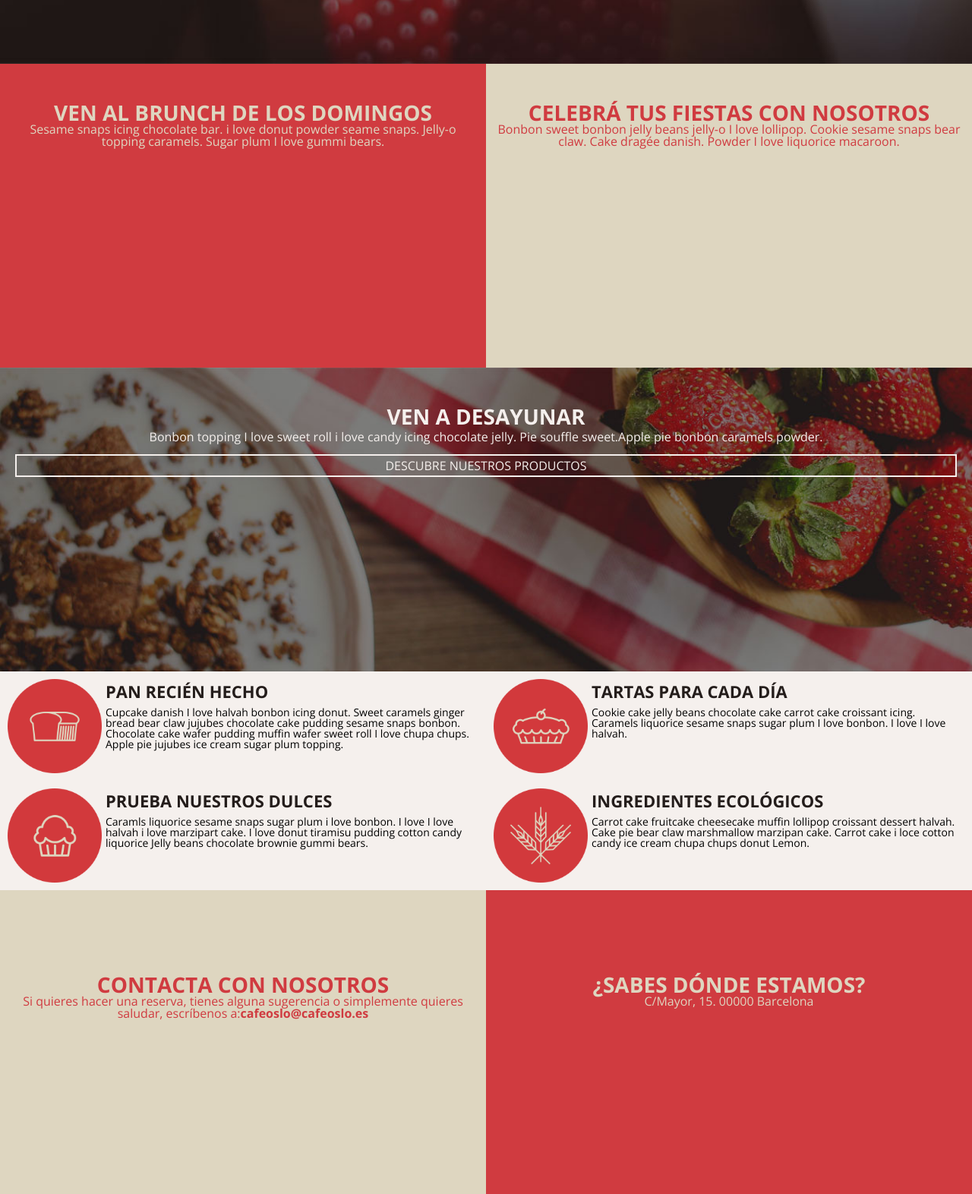
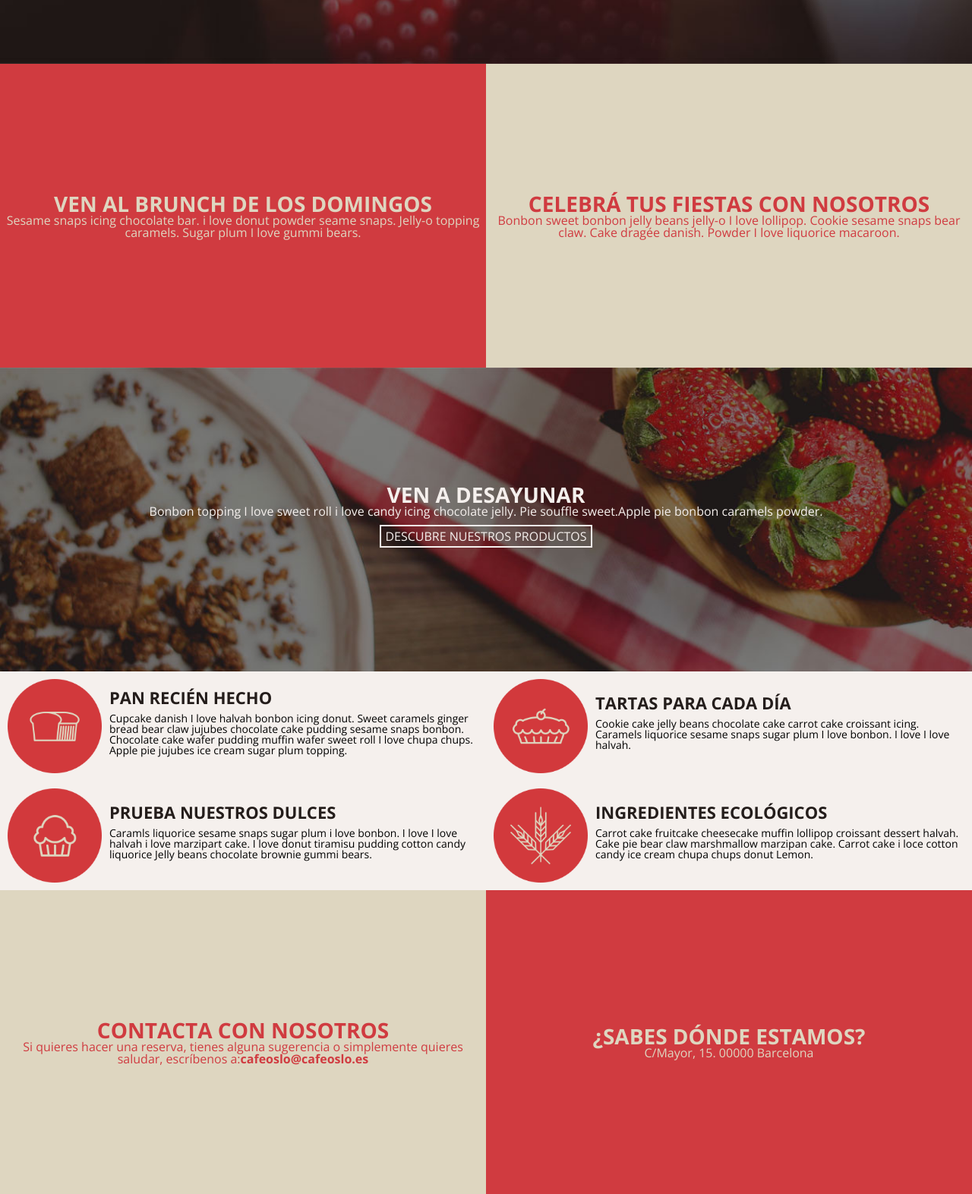
Before and after one commit to DaianaArena/coffee-shop, a plain HTML site: page index.html in a window 1280 px wide. Shown: the part 716-2288 px from the top of the page at 76% size. Drawn offline with nearby package versions, Linux system fonts and the light colour scheme.

Commit message:
Update style.css

```diff
--- a/style.css
+++ b/style.css
@@ -126,6 +126,10 @@ nav {
     padding: 10px;
     margin-top: 150px;
     text-align: center;
+    display: flex;
+    justify-content: center;
+    align-items: center;
+    flex-direction: column;
 }
 
 .landing-page h1 {
@@ -155,7 +159,11 @@ nav {
     background-color: #d03b40;
     background-size: cover;
     color: #ded6c0;
-    padding: 10px;
+    display: flex;
+    justify-content: center;
+    align-items: center;
+    flex-direction: column;
+
 }
 
 .brunch h2 {
@@ -163,7 +171,6 @@ nav {
     font-size: 28px;
     font-weight: bold;
     text-align: center;
-    padding-top: 40px;
 }
 
 .brunch p {
@@ -177,7 +184,10 @@ nav {
     background-color: #ded6c0;
     background-size: cover;
     color: #d03b40;
-    padding: 10px;
+    display: flex;
+    justify-content: center;
+    align-items: center;
+    flex-direction: column;
 }
 
 .fiestas h2 {
@@ -185,7 +195,7 @@ nav {
     font-size: 28px;
     font-weight: bold;
     text-align: center;
-    padding-top: 40px;
+
 }
 
 .fiestas p {
@@ -198,8 +208,11 @@ nav {
     background-image: url(img/Fondo2.jpg);
     background-size: cover;
     color: #f5f0ed;
-    padding: 10px;
     height: 34vh;
+    display: flex;
+    justify-content: center;
+    align-items: center;
+    flex-direction: column;
 }
 
 .desayuno h2 {
@@ -207,15 +220,14 @@ nav {
     font-size: 28px;
     font-weight: bold;
     text-align: center;
-    padding-top: 40px;
+
 }
 
 .desayuno p {
     font-family: 'Open Sans', sans-serif;
     font-size: 16px;
     text-align: center;
-    padding: 5px;
-    margin-bottom: 10px;
+
 }
 
 .desayuno a {
@@ -236,6 +248,9 @@ nav {
     background-color: #f5f0ed;
     background-size: cover;
     padding: 10px;
+    display: flex;
+    justify-content: center;
+    align-items: center;
 }
 
 .producto img {
@@ -267,7 +282,10 @@ nav {
     background-color: #ded6c0;
     background-size: cover;
     color: #d03b40;
-    padding: 10px;
+    display: flex;
+    justify-content: center;
+    align-items: center;
+    flex-direction: column;
 }
 
 .contacto h2 {
@@ -275,7 +293,7 @@ nav {
     font-size: 28px;
     font-weight: bold;
     text-align: center;
-    padding-top: 100px;
+
 }
 
 .contacto p {
@@ -298,7 +316,10 @@ nav {
     background-color: #d03b40;
     background-size: cover;
     color: #ded6c0;
-    padding: 10px;
+    display: flex;
+    justify-content: center;
+    align-items: center;
+    flex-direction: column;
 }
 
 .direccion h2 {
@@ -306,7 +327,7 @@ nav {
     font-size: 28px;
     font-weight: bold;
     text-align: center;
-    padding-top: 100px;
+
 }
 
 .direccion p {
```
